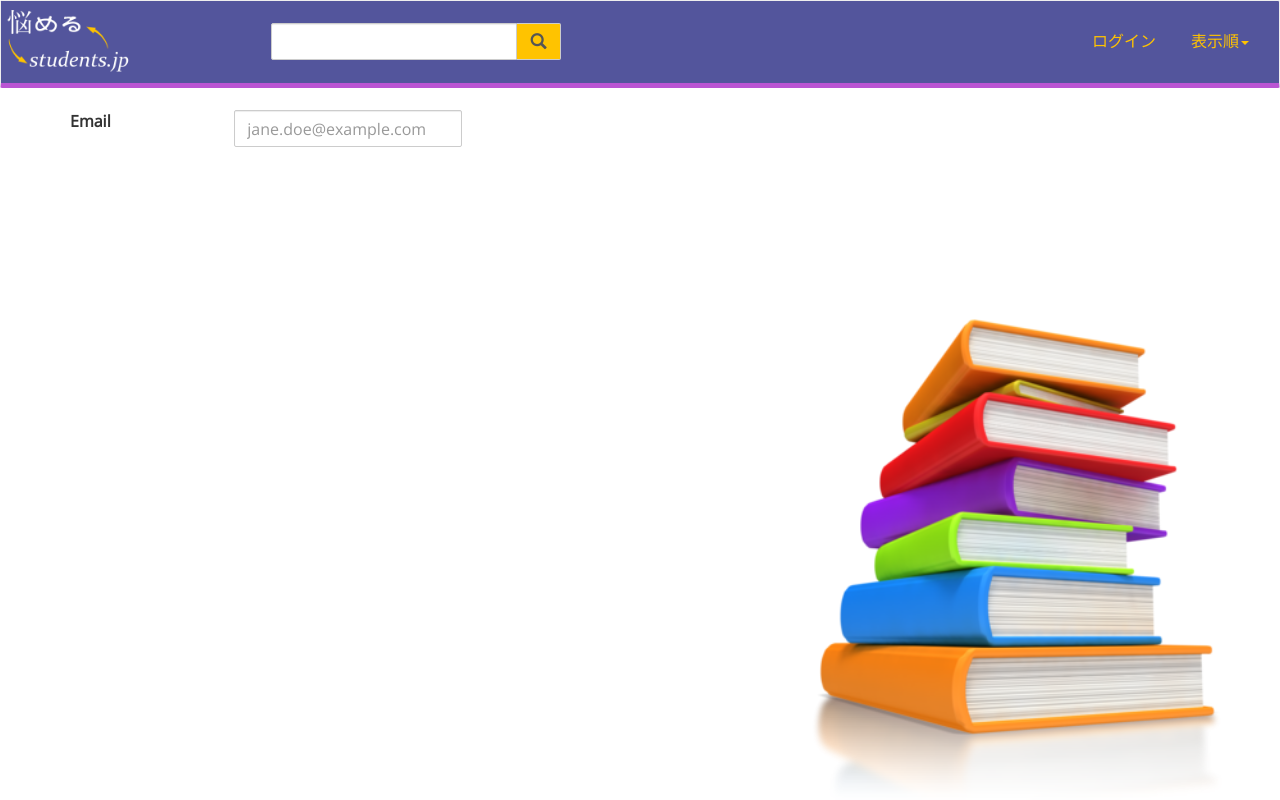
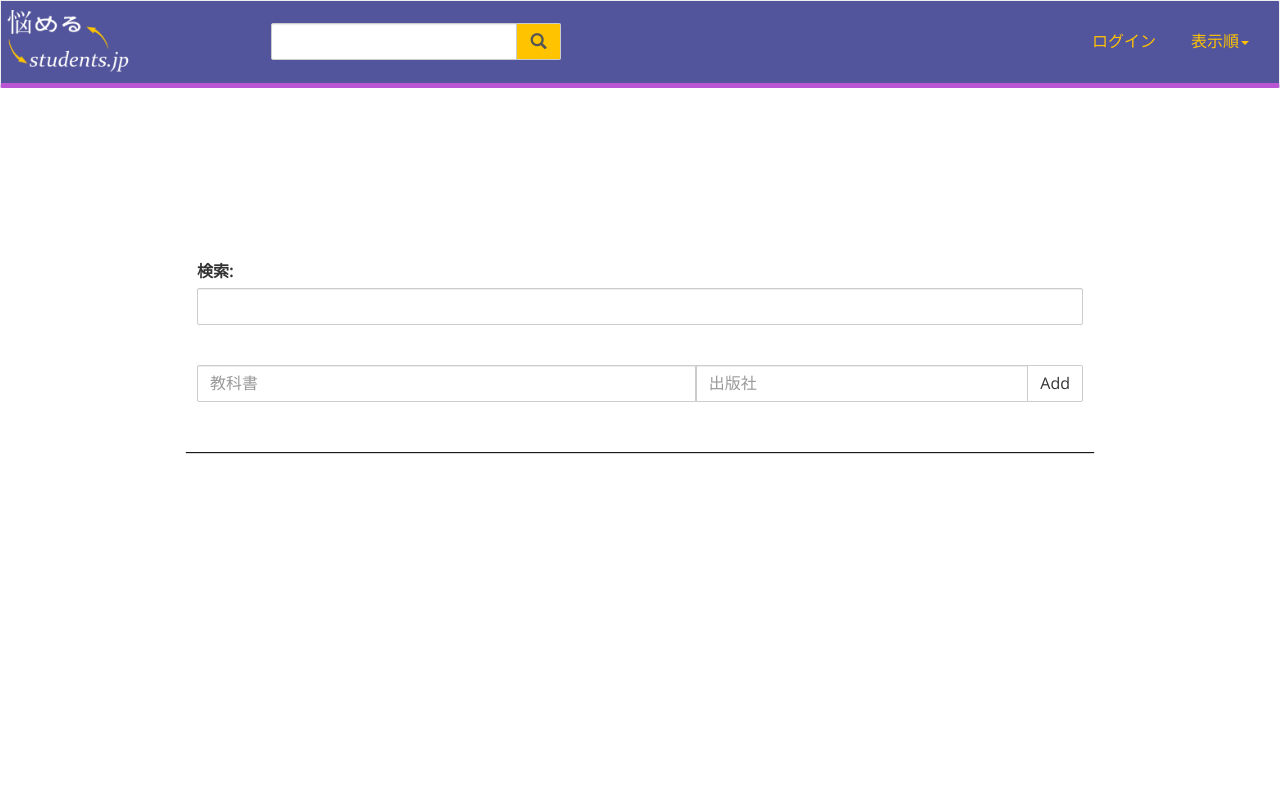
Before and after one commit to NEETFUTURE/nayameru_student, a Django app: page /content/top in a window 1280 px wide. Run offline with Django 3.2, Linux system fonts and the light colour scheme; style sheets or scripts are compiled from the project's sources; some libraries are stand-ins or nearby versions.

Commit message:
top.htmlまわり

```diff
--- a/nayameru_app/mysite/static/css/top.css
+++ b/nayameru_app/mysite/static/css/top.css
@@ -1,13 +1,26 @@
-/*body {
-  background-image: url("../img/book.png");
-  background-repeat: no-repeat;
-  background-attachment: fixed;
-  position:absolute;
-  bottom : 0;
-  background-color: white; }*/
-img {
-  position:absolute;
-  bottom: 0;
-  right:0;
-}
+html {
+  width: 100%;
+  height: 100%; }
+
+body {
+  width: 100%;
+  height: 100%;
+  background-color: white; }
+  body .container {
+    padding-top: 100px; }
+    body .container .fuga {
+      box-shadow: 0px 3px 1px -2px rgba(0, 0, 0, 0.9);
+      -webkit-box-shadow: 0px 3px 1px -2px rgba(0, 0, 0, 0.9);
+      -moz-box-shadow: 0px 3px 1px -2px rgba(0, 0, 0, 0.9);
+      padding: 50px 13px;
+      width: 80%;
+      float: none;
+      margin: 0 auto; }
+      body .container .fuga .add {
+        padding-top: 25px; }
+        body .container .fuga .add #text {
+          width: 60%; }
+        body .container .fuga .add #pub {
+          width: 40%; }
+
 /*# sourceMappingURL=top.css.map */
--- /dev/null
+++ b/nayameru_app/mysite/static/js/top.js
@@ -0,0 +1,27 @@
++$(function(){
+  'use strict';
+
+  let AddOther = () =>{
+    let text = document.getElementById("text").value;
+    let pub = document.getElementById("pub").value;
+    console.log(text+pub)
+    document.getElementById("mybox").value = text + pub;
+
+  }
+
+  let fuga = () =>{
+    let pub = document.getElementById("pub").value;
+    //console.log(text);
+    if(!pub.match(/\S/g)){
+      console.log("出版社のみの入力は不正だと");
+    } else {
+      console.log("hello");
+      AddOther();
+    }
+  }
+
+  let button = document.getElementById("btn");
+  button.addEventListener('click', fuga, false);
+
+
+})
--- a/nayameru_app/mysite/static/scss/top.scss
+++ b/nayameru_app/mysite/static/scss/top.scss
@@ -1,8 +1,29 @@
+html {
+	width:100%;
+	height:100%;
+}
 body {
-	background-image: url('../img/back.jpg');
-	background-position: center center;
-	background-repeat:no-repeat;
-	background-attachment: fixed;
-	background-size:cover;
-	background-color : grey;
+	width:100%;
+	height:100%;
+	.container {
+		padding-top: 100px;
+		.fuga {
+			box-shadow: 0px 3px 1px -2px rgba(0,0,0,0.9);
+		 -webkit-box-shadow: 0px 3px 1px -2px rgba(0,0,0,0.9);
+		 -moz-box-shadow: 0px 3px 1px -2px rgba(0,0,0,0.9);
+			padding:50px 13px;
+			width:80%;
+			float:none;
+			margin: 0 auto ;
+			.add {
+			  padding-top:25px;
+				#text {
+					width:60%;
+				}
+				#pub {
+					width:40%;
+				}
+			}
+		}
+	}
 }
--- a/nayameru_app/mysite/templates/top.html
+++ b/nayameru_app/mysite/templates/top.html
@@ -4,26 +4,25 @@
 <link rel="stylesheet" href="../static/css/top.css">
 {% endblock %}
 {% block content %}
-<div class="container">
-	<div class="row">
-		<div class="col-xs-12 col-md-7">
-			<form action="" class="form-inline">
-				<div class="form-group">
-					<div class="row">
-						<div class="col-xs-6">
-							<label for="exampleInputEmail2">Email</label>
-						</div>
-						<div class="col-xs-6">
-							<input type="email" class="form-control" id="exampleInputEmail2" placeholder="jane.doe@example.com">
-						</div>
-					</div>
-			 </div>
+	<div class="container">
+		<div class="fuga">
+			<form action="">
+				<div class="form-group" name="form">
+					<label for="search">検索:</label>
+					<input type="text" class="form-control" id="mybox">
+				</div>
+				<div class="input-group add">
+					<input id="text" type="text" class="form-control" placeholder="教科書">
+					<input id="pub" type="text" class="form-control" placeholder="出版社">
+					<span class="input-group-btn">
+						<button id="btn" class="btn btn-default" type="button">Add</button>
+					</span>
+				</div><!-- /input-group -->
 			</form>
-		</div>
-		<div class="col-xs-12 col-md-5">
-			<!-- something -->
-		</div> <!-- row -->
+		</div><!--fuga -->
 	</div><!-- container -->
-	<img src="../static/img/book.png" alt="thi book" width="40%">
+	<!-- <img src="../static/img/book.png" alt="thi book" width="40%"> -->
 </div>
+  <script src="https://ajax.googleapis.com/ajax/libs/jquery/2.1.4/jquery.min.js"></script>
+<script src="../static/js/top.js"></script>
 {% endblock %}
```
Also changed, not shown: 1 other file.
